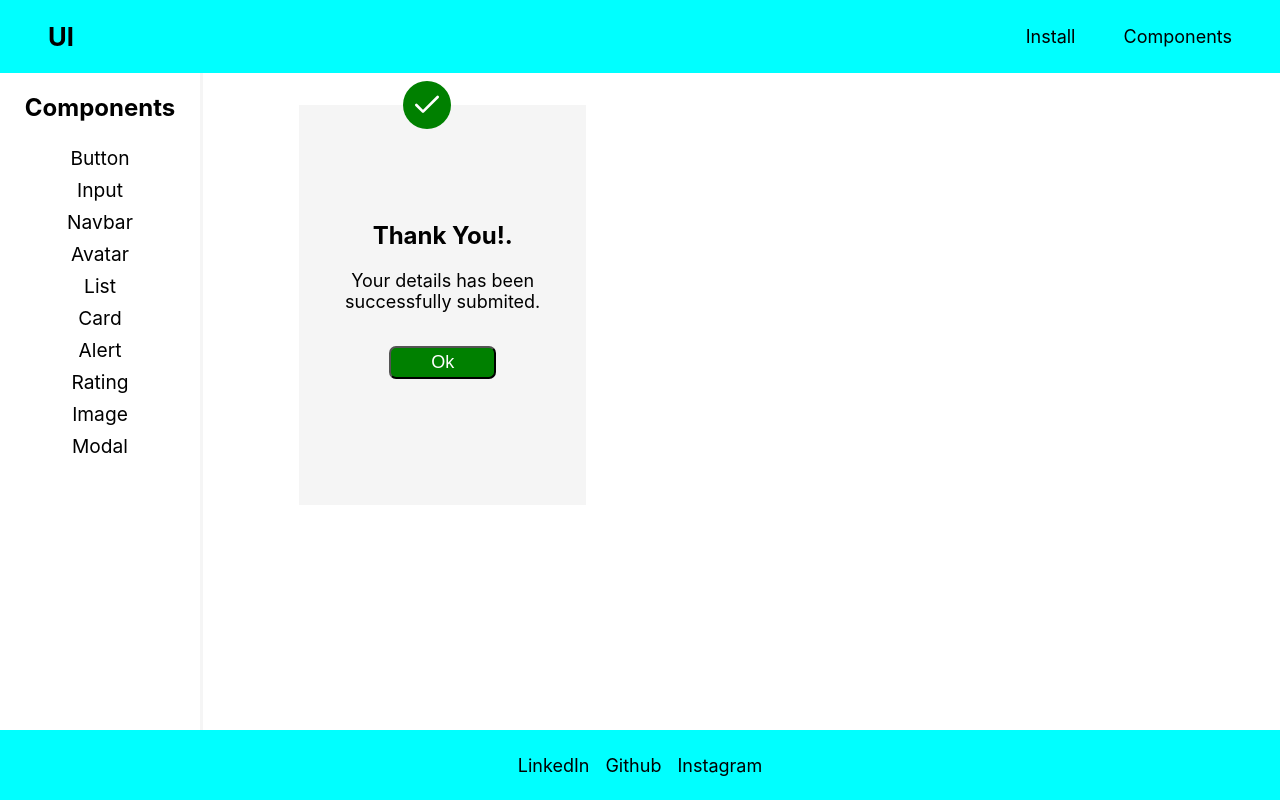
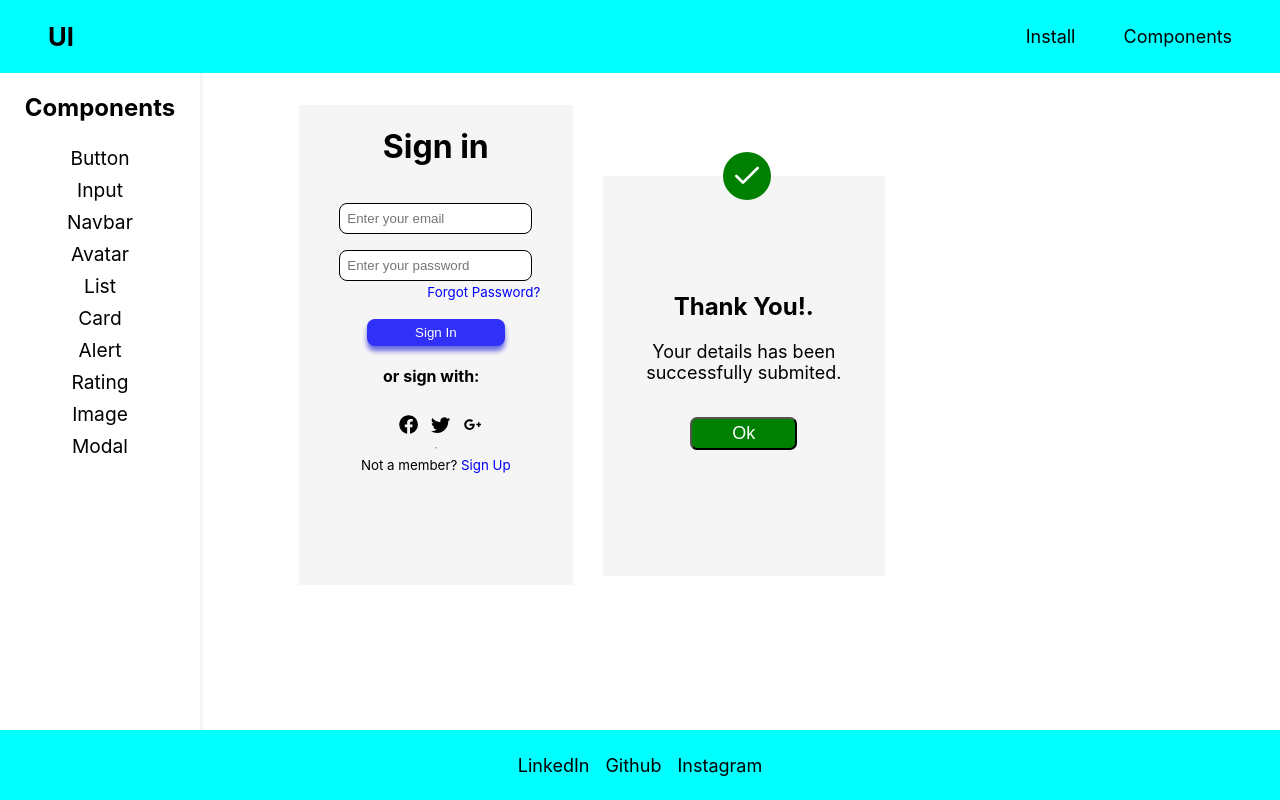
Before and after one commit to parvejg/component-library-321, a React (Create React App) app: page /modal-page in a window 1280 px wide. Built offline with nearby package versions, Linux system fonts and the light colour scheme.

Commit message:
form modal complete

```diff
--- a/src/components/Alert.css
+++ b/src/components/Alert.css
@@ -11,7 +11,7 @@
 .error-icon{
     font-size: xx-large;
 }
-.successful-icon-wrapper{
+.successful-alert-icon-wrapper{
     display: flex;
     align-items: center;
     justify-content: center;
@@ -21,7 +21,7 @@
     width: 3rem;
     height: 3rem;
 }
-.successful-icon{
+.successful-alert-icon{
     font-size: xx-large;
 }
 
--- a/src/components/Alert.js
+++ b/src/components/Alert.js
@@ -16,8 +16,8 @@ export const SuccessfulAlert = (props) => {
   const {successfulIconClass} = props;
   return (
     <div>
-      <p className="successful-icon-wrapper">
-        <AiFillCheckCircle className={`successful-icon ${successfulIconClass}`} />
+      <p className="successful-alert-icon-wrapper">
+        <AiFillCheckCircle className={`successful-alert-icon ${successfulIconClass}`} />
       </p>
     </div>
   );
--- a/src/components/Modal.css
+++ b/src/components/Modal.css
@@ -1,29 +1,35 @@
 .successfulModal-container {
   border-radius: 1rem;
+  padding-left: 19rem;
+
 }
 .successful-modal-wrapper {
-  width: 75%;
+  width: 22%;
   height: 50vh;
   background-color: whitesmoke;
+  text-align: center;
   position: absolute;
-  text-align: center;
-  position: relative;
-  top: 2rem;
+  bottom: 14rem;
+
 }
 
 .content-successful {
   padding-top: 3rem;
 }
 .successful-icon-wrapper {
+  display: flex;
+  align-items: center;
+  justify-content: center;
+  background-color: green;
+  color: white;
   width: 3rem;
   height: 3rem;
   border-radius: 4rem;
-  background-color: green;
   border: solid 0 5px 5px gray;
   font-size: xx-large;
   position: relative;
   bottom: 1.5rem;
-  left: 6.5rem;
+  left: 7.5rem;
 }
 .successful-modal-btn {
   align-items: center;
@@ -39,8 +45,79 @@
 .successful-modal-btn:hover {
   background-color: #148d14;
   color: beige;
-  transform: rotateY(8px);
+  transform: translateY(3px);
+  transition: 1.1s;
 }
 .successful-modal-btn:active {
-  transform: translateY(2px);
+  transform: translateY(1px);
+  transition: .2s;
+  border: solid white 2px;
 }
+.form-content {
+  color: blue;
+  padding-left: 6rem;
+}
+
+.form-Modal-container {
+  display: flex;
+  flex-direction: column;
+  align-items: center;
+  background-color: whitesmoke;
+  width: 90%;
+  height: 60vh;
+  position: relative;
+  top: 2rem;
+}
+.signIn-main-heading{
+  text-align: center;
+}
+.inputs-wrapper {
+  display: flex;
+  flex-direction: column;
+}
+.sign-up-input {
+  padding: 7px;
+  border: solid black 1px;
+  border-radius: 8px;
+}
+.sign-btn {
+  padding: 6px 3rem;
+  flex-direction: column;
+  text-align: center;
+  position: relative;
+  top: .6rem;
+  background-color: rgb(48, 48, 248);
+  box-shadow: 0 5px 5px rgb(107, 107, 228);
+  border: none;
+  border-radius: .5rem;
+  color: white;
+  font-family: Arial, Helvetica, sans-serif;
+  cursor: pointer;
+
+}
+.sign-btn:active{
+  transform: translateY(3px);
+  transition: .4s;
+
+}
+.form-btn-wrapper{
+  display: flex;
+  flex-direction: column;
+  gap: .5rem;
+  padding-top: 8px;
+}
+.or-sign-with-txt{
+  padding-left: 16px;
+}
+.not-a-member-txt{
+  color: blue;
+  cursor: pointer;
+}
+.contacts-icon-btn{
+  display: flex;
+  gap: 13px;
+  font-size: larger;
+  padding-left: 2rem;
+  list-style: none;
+  cursor: pointer;
+}
--- a/src/components/Modal.js
+++ b/src/components/Modal.js
@@ -1,13 +1,15 @@
 import "./Modal.css";
-import {FiCheck} from "react-icons/fi"
-export const SuccessfulModal=()=>{
+import { FiCheck } from "react-icons/fi";
+import {AiOutlineGooglePlus} from "react-icons/ai"
+import {FaFacebook} from "react-icons/fa"
+import {BsTwitter} from "react-icons/bs"
+export const SuccessfulModal = () => {
   return (
     <div className="successfulModal-container">
       <div className="successful-modal-wrapper">
-                <div className="successful-icon-wrapper" >
-                <FiCheck/>
+        <div className="successful-icon-wrapper">
+          <FiCheck />
         </div>
-
         <div className="content-successful">
           <h2>Thank You!.</h2>
           <p>Your details has been successfully submited.</p>
@@ -15,6 +17,36 @@ export const SuccessfulModal=()=>{
         <button className="successful-modal-btn">Ok</button>
       </div>
     </div>
+  );
+};
+export const FormModal = () => {
+  return (
+    <div>
+     <div className="form-Modal-container">
+      <div className="inputs-wrapper">
+        <h1 className="signIn-main-heading">Sign in</h1>
+        <input  className="sign-up-input" type="text" placeholder="Enter your email" />
+        <input  className="sign-up-input" type="password" placeholder="Enter your password" />
+      </div>
+      <div className="form-content">
+        <small>Forgot Password?</small>
+      </div>
+      <div className="form-btn-wrapper">
+        <button className="sign-btn">Sign In</button>
+        <h4 className="or-sign-with-txt">or sign with:</h4>
+        <div className="contacts-icon-btn">
+        <i><FaFacebook/></i>
+        <i><BsTwitter/></i>
+        <i><AiOutlineGooglePlus/></i>
+        </div>
 
-    )
-}
+      </div>
+      <hr />
+      <small className="sign-up-content">
+        Not a member? <span className="not-a-member-txt">Sign Up</span>
+      </small>
+    </div>
+    </div>
+
+  );
+};
--- a/src/components/ModalPage.js
+++ b/src/components/ModalPage.js
@@ -1,8 +1,12 @@
 import { Layout } from "./Layout"
-import { SuccessfulModal } from "./Modal"
+import { SuccessfulModal,FormModal } from "./Modal"
 
 export const ModalPage=()=>{
     return <Layout>
+        <div className="modal-page-wrapper">
         <SuccessfulModal/>
+        <div></div>
+        <FormModal/>
+        </div>
     </Layout>
 }
```
Lines whose indentation alone changed are shown as unchanged.
